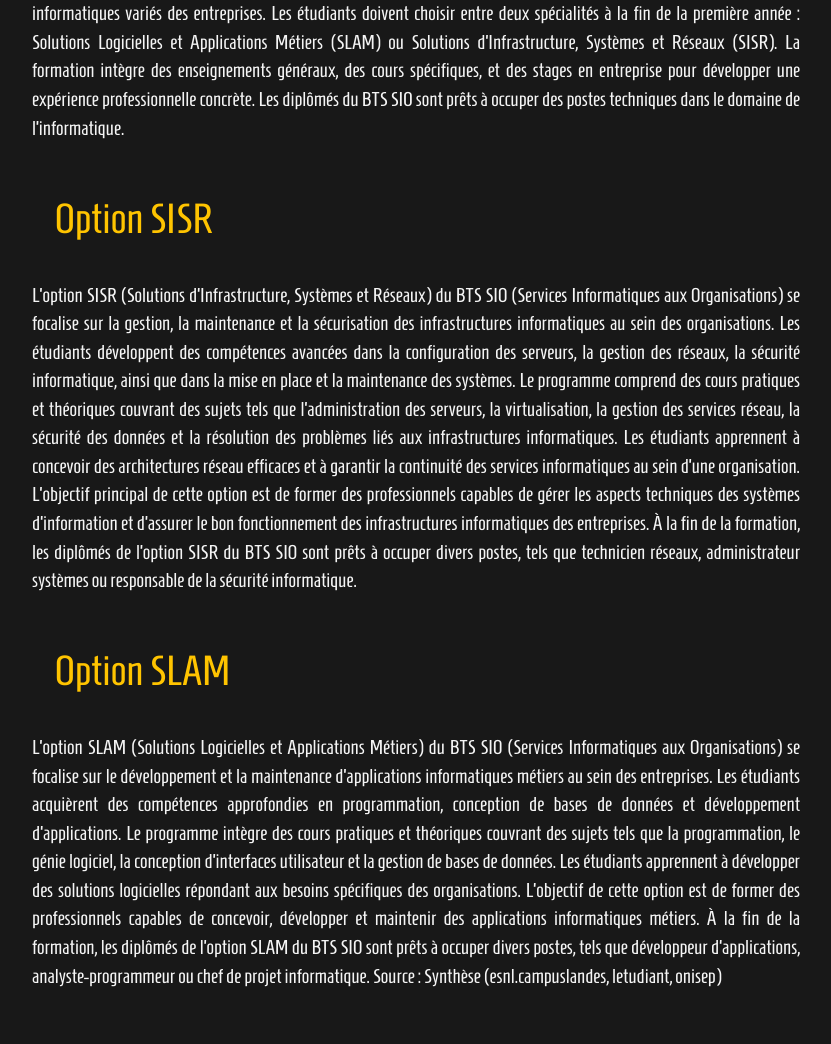
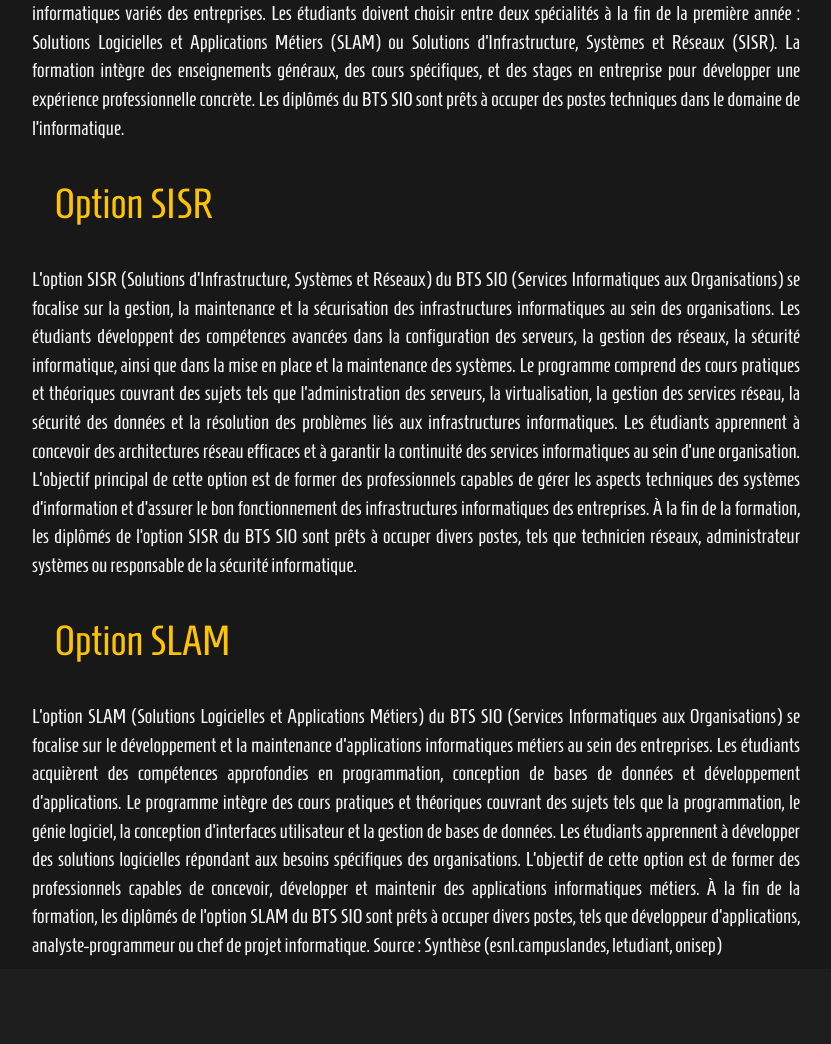
Before and after one commit to NMget/flask-hello-world, a Flask app: page /sio in a window 1280 px wide. Shown: the part 397-1441 px from the top of the page, without its empty margins (224-1055 px from the left). After the commit the page ends 1353 px from the top, so only its background shows below. Run offline with Flask 3, Linux system fonts and the light colour scheme; some libraries are stand-ins or nearby versions.

Commit message:
Add files via upload

```diff
--- a/api/static/style.css
+++ b/api/static/style.css
@@ -169,7 +169,9 @@ h2{
   margin-left: 20%;
   margin-right: 20%;
 }
-
+.gang h2, h3{
+  margin-top: 5%;
+}
 .gang h1{
   color: var(--color3);
   text-align: center;
@@ -194,7 +196,11 @@ h2{
 .gang p{
   color:  var(--color3);
   text-align: justify;
-  margin-bottom: 7%;
+}
+
+.gang ul{
+  color: var(--color3);
+  margin-left: 4%;
 }
 
 .diplome{
```
